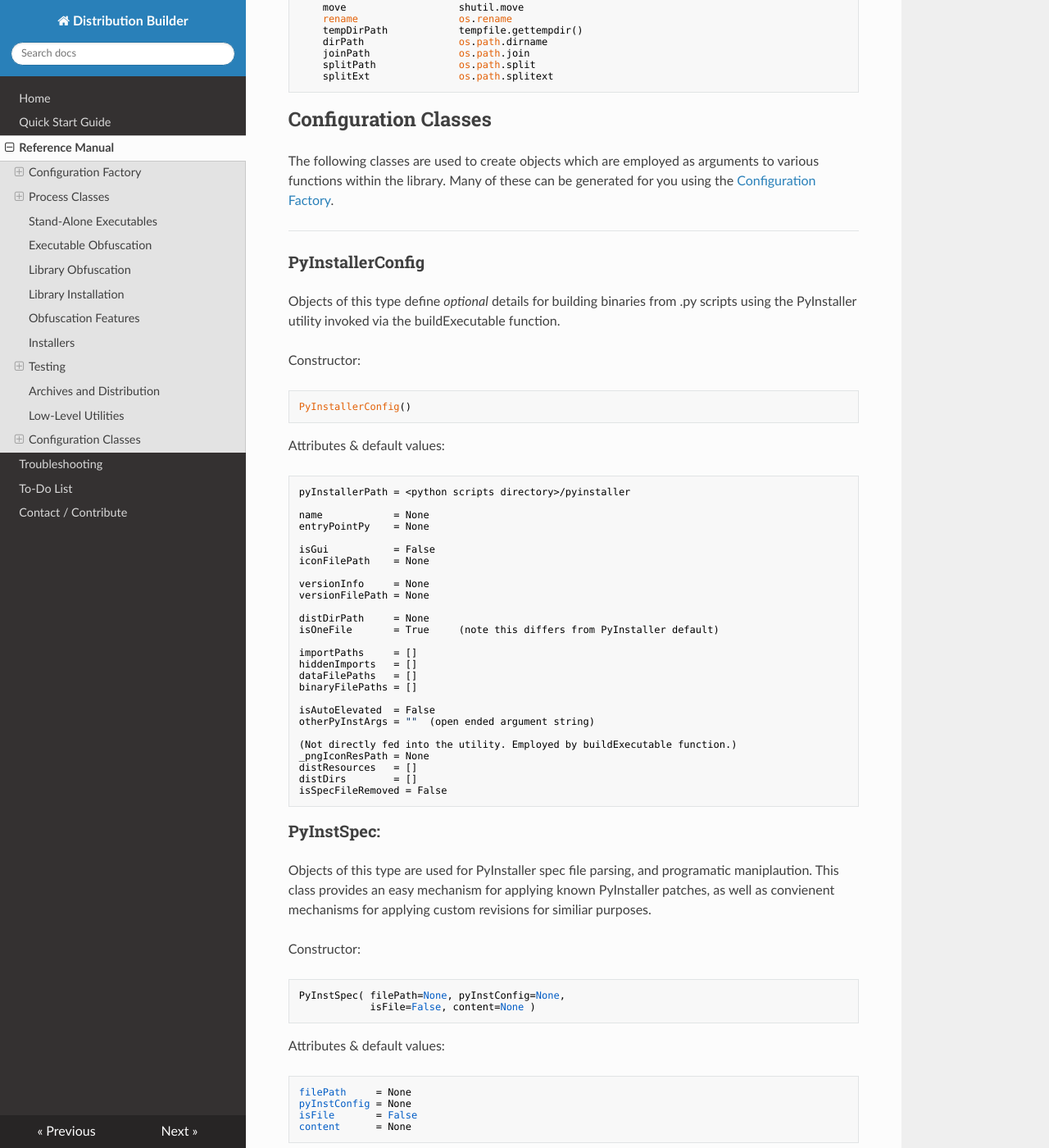
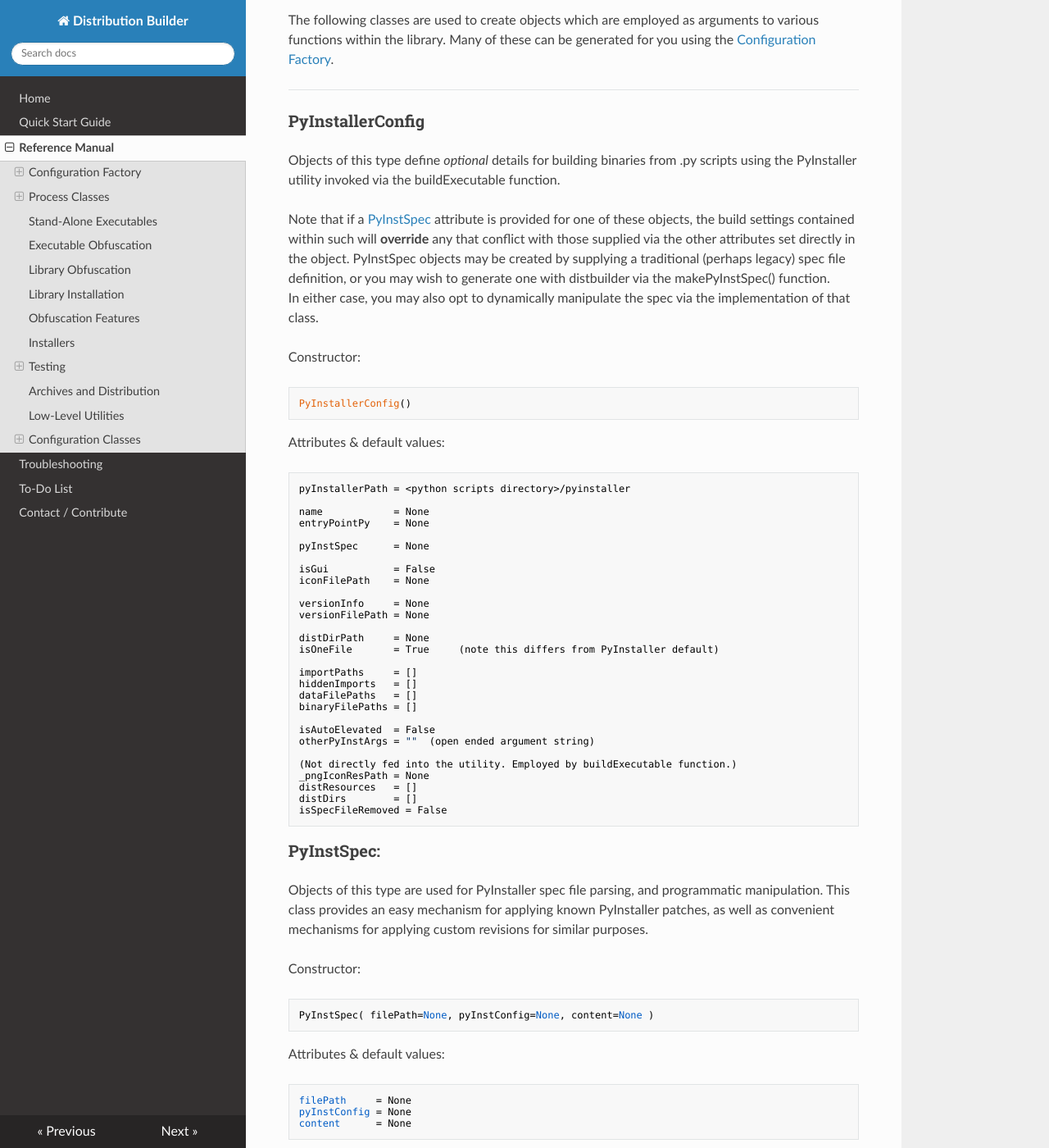
Before and after one commit to BuvinJT/distbuilder, an MkDocs documentation site: the page built from docs/Reference.md, in a window 1280 px wide and 1400 px high, scrolled down 13011 px. Shown: the whole window at 82% size. Built offline with MkDocs 1.6.1, drawn with Linux system fonts in a browser that asks for light colours; nearby versions of some CDN libraries; old or Windows-style settings are respelled for this version of MkDocs; some of the changed text lies outside the part shown.

Commit message:
Documentation updates.

```diff
--- a/docs/Reference.md
+++ b/docs/Reference.md
@@ -43,6 +43,7 @@ Attributes & default values:
     isGui        = False
     entryPointPy = None
     iconFilePath = None
+	specFilePath = None
     version      = (0,0,0,0)
 
     setupName        = "setup"
@@ -196,9 +184,10 @@ invoke the makePyInstSpec function:
 
 	makePyInstSpec( pyInstConfig, opyConfig=None )
 
-**Returns (specPath, pyInstSpec)**: a tuple containing:
-    the absolute path to the spec file created,
-    a [PyInstSpec](#pyinstspec) object.
+**Returns: the absolute path to the spec file created.
+    Also, updates the pyInstConfig argument, supplying
+	a [PyInstSpec](#pyinstspec) object and effectively
+	returning it "by reference".
 
 **pyInstConfig**: An [PyInstallerConfig](#pyinstallerconfig)
     object used to dictate the details for generating
@@ -726,6 +715,15 @@ Objects of this type define *optional* details for building
 binaries from .py scripts using the PyInstaller utility
 invoked via the buildExecutable function.
 
+Note that if a [PyInstSpec](#pyinstspec) attribute is provided for one of
+these objects, the  build settings contained within such will **override**
+any that conflict with those supplied via the other attributes set directly
+in the object.  PyInstSpec objects may be created by supplying
+a traditional (perhaps legacy) spec file definition, or you may wish to
+generate one with distbuilder via the makePyInstSpec() function.
+In either case, you may also opt to dynamically manipulate the spec via
+the implementation of that class.
+
 Constructor:
 
     PyInstallerConfig()
@@ -736,6 +734,8 @@ Attributes & default values:
 
     name            = None
     entryPointPy    = None
+
+    pyInstSpec      = None
 
     isGui           = False
     iconFilePath    = None
@@ -763,21 +763,19 @@ Attributes & default values:
 ### PyInstSpec:
 
 Objects of this type are used for PyInstaller spec file
-parsing, and programatic maniplaution.  This class provides
+parsing, and programmatic manipulation.  This class provides
 an easy mechanism for applying known PyInstaller patches,
-as well as convienent mechanisms for applying custom
-revisions for similiar purposes.
+as well as convenient mechanisms for applying custom
+revisions for similar purposes.
 
 Constructor:
 
-    PyInstSpec( filePath=None, pyInstConfig=None,
-                isFile=False, content=None )
+    PyInstSpec( filePath=None, pyInstConfig=None, content=None )
 
 Attributes & default values:
 
     filePath     = None
     pyInstConfig = None
-    isFile       = False
     content 	 = None
 
 Static Method:
```
Also changed, not shown: other parts of docs/Reference.md (+0 -13 lines).
